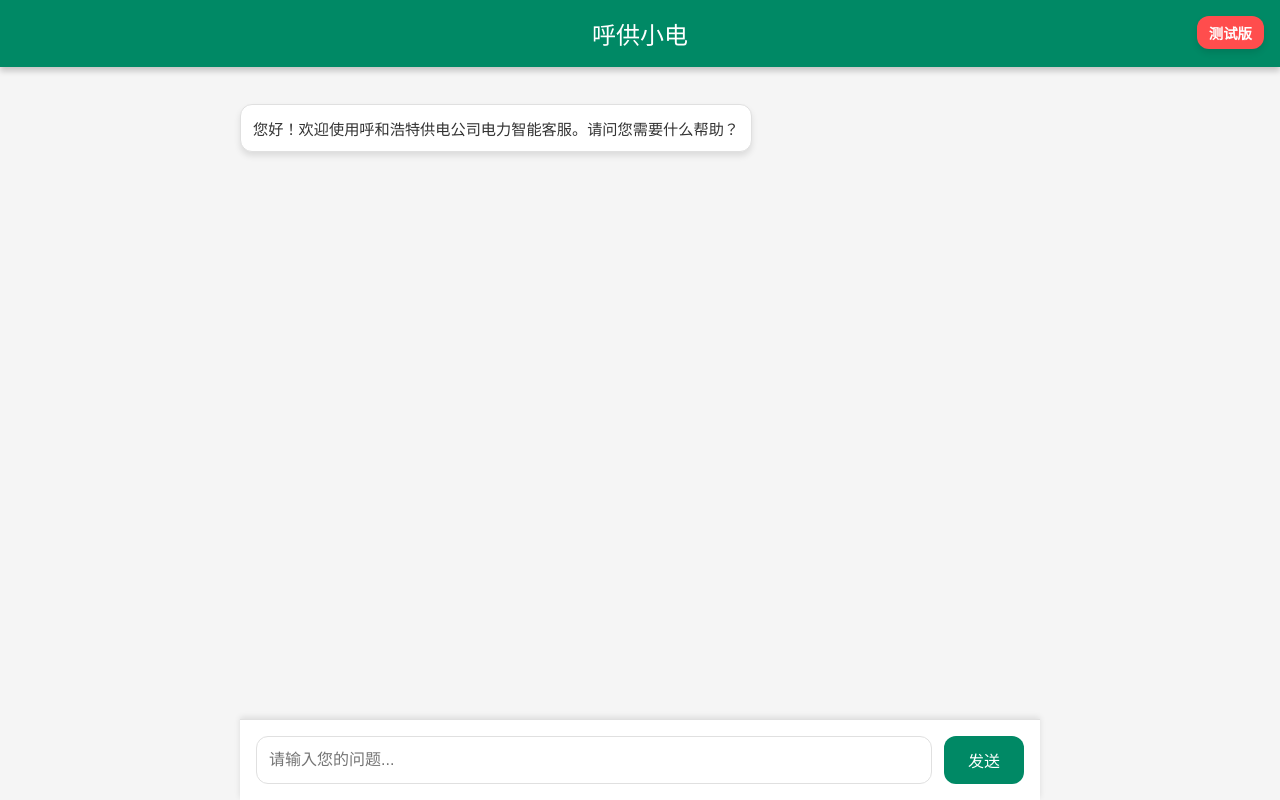
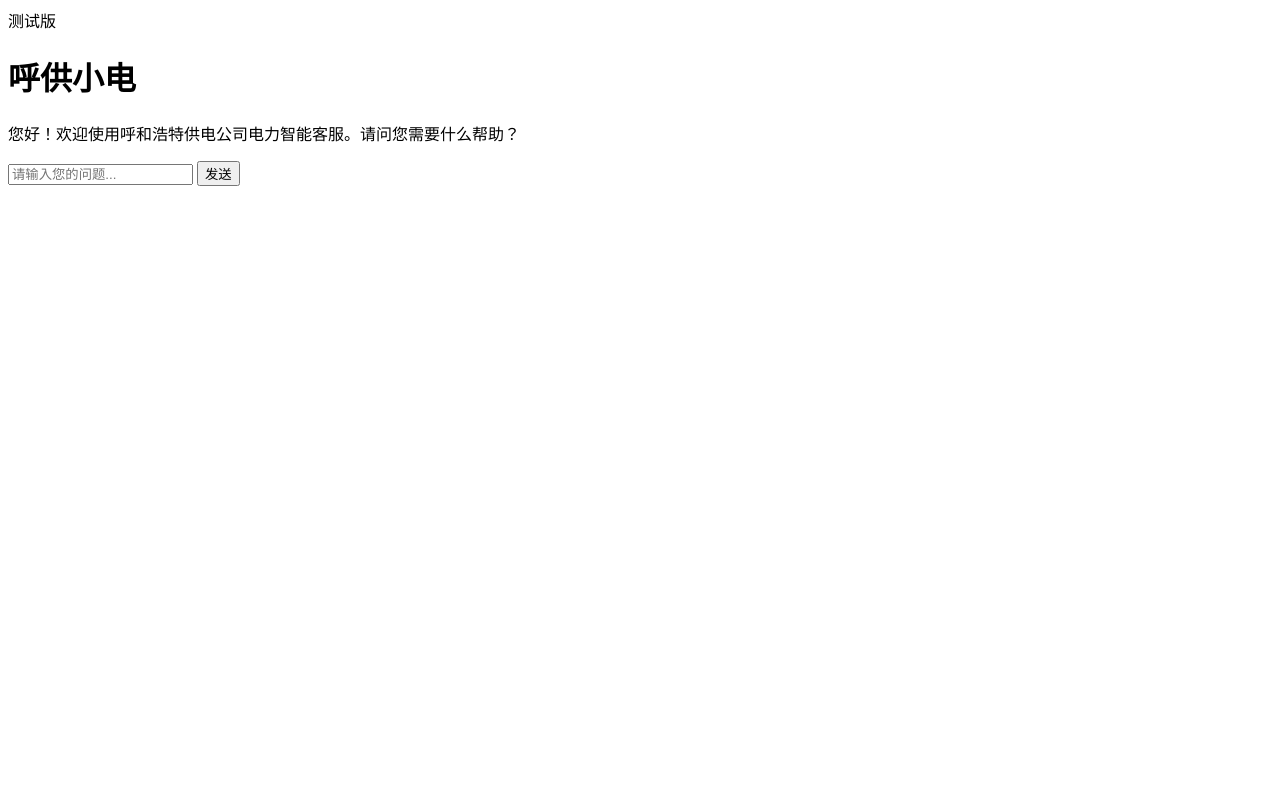
Before and after one commit to jiaruochun/xiaodian, a website: page index.html in a window 1280 px wide. Drawn offline with Linux system fonts and the light colour scheme.

Commit message:
Update index.html

```diff
--- a/index.html
+++ b/index.html
@@ -5,184 +5,7 @@
     <meta name="viewport" content="width=device-width, initial-scale=1.0">
     <title>呼供小电</title>
     <style>
-        /* Material Design 风格 */
-        :root {
-            --primary-color: #008965; /* 主色调 */
-            --secondary-color: #006f4f; /* 次色调 */
-            --background-color: #f5f5f5; /* 背景色 */
-            --surface-color: #ffffff; /* 表面色 */
-            --text-color: #333333; /* 文字颜色 */
-            --text-light-color: #ffffff; /* 浅色文字 */
-            --shadow: 0 4px 6px rgba(0, 0, 0, 0.1); /* 阴影 */
-            --border-radius: 12px; /* 圆角 */
-            --transition: all 0.3s ease; /* 过渡效果 */
-        }
-
-        body {
-            font-family: 'Roboto', Arial, sans-serif; /* 使用 Material Design 推荐的字体 */
-            margin: 0;
-            padding: 0;
-            background-color: var(--background-color);
-            display: flex;
-            flex-direction: column;
-            height: 100vh;
-        }
-
-        header {
-            display: flex;
-            align-items: center;
-            justify-content: center;
-            background-color: var(--primary-color);
-            color: var(--text-light-color);
-            width: 100%;
-            padding: 16px 0;
-            position: fixed;
-            top: 0;
-            z-index: 1000;
-            box-shadow: 0 4px 6px rgba(0, 0, 0, 0.2); /* 更明显的阴影 */
-        }
-
-        header h1 {
-            margin: 0;
-            font-weight: 500; /* 中等字重 */
-            font-size: clamp(1rem, 6vw, 1.5rem); /* 动态调整字体大小 */
-            white-space: nowrap; /* 防止标题换行 */
-            overflow: hidden;
-            text-overflow: ellipsis; /* 标题过长时显示省略号 */
-            max-width: 70%; /* 限制标题宽度 */
-        }
-
-        .beta-tag {
-            position: fixed;
-            top: 16px;
-            right: 16px;
-            background-color: #ff4d4d;
-            color: var(--text-light-color);
-            padding: 6px 12px;
-            border-radius: var(--border-radius);
-            font-size: 0.9em;
-            font-weight: bold;
-            z-index: 1001;
-            box-shadow: var(--shadow);
-        }
-
-        .chat-window {
-            flex: 1;
-            width: 90%;
-            max-width: 800px;
-            margin: 80px auto 100px; /* 增加上下边距 */
-            padding: 16px;
-            overflow-y: auto;
-            display: flex;
-            flex-direction: column;
-        }
-
-        .chat-window p {
-            margin: 8px 0;
-            padding: 12px;
-            border-radius: var(--border-radius);
-            max-width: 80%;
-            word-wrap: break-word;
-            position: relative;
-            font-size: 0.95em;
-            transition: var(--transition);
-        }
-
-        .chat-window .user {
-            background-color: var(--primary-color);
-            color: var(--text-light-color);
-            align-self: flex-end;
-            text-align: left;
-            box-shadow: var(--shadow);
-        }
-
-        .chat-window .bot {
-            background-color: var(--surface-color);
-            color: var(--text-color);
-            align-self: flex-start;
-            text-align: left;
-            border: 1px solid #e0e0e0; /* 添加边框 */
-            box-shadow: var(--shadow);
-        }
-
-        .input-container {
-            display: flex;
-            border-top: 1px solid #e0e0e0;
-            padding: 16px;
-            background-color: var(--surface-color);
-            position: fixed;
-            bottom: 0;
-            width: 100%;
-            max-width: 800px;
-            margin: 0 auto;
-            left: 0;
-            right: 0;
-            box-sizing: border-box;
-            box-shadow: 0 -2px 6px rgba(0, 0, 0, 0.1); /* 顶部阴影 */
-        }
-
-        .input-container input {
-            flex: 1;
-            padding: 12px;
-            border: 1px solid #e0e0e0;
-            border-radius: var(--border-radius);
-            font-size: 1em;
-            outline: none;
-            transition: var(--transition);
-        }
-
-        .input-container input:focus {
-            border-color: var(--primary-color);
-            box-shadow: 0 0 0 2px rgba(0, 137, 101, 0.2); /* 聚焦效果 */
-        }
-
-        .input-container button {
-            margin-left: 12px;
-            padding: 12px 24px;
-            background-color: var(--primary-color);
-            color: var(--text-light-color);
-            border: none;
-            border-radius: var(--border-radius);
-            cursor: pointer;
-            font-size: 1em;
-            font-weight: 500;
-            transition: var(--transition);
-        }
-
-        .input-container button:hover {
-            background-color: var(--secondary-color);
-            transform: translateY(-1px); /* 悬停效果 */
-        }
-
-        /* 滚动条样式 */
-        .chat-window::-webkit-scrollbar {
-            width: 8px;
-        }
-
-        .chat-window::-webkit-scrollbar-thumb {
-            background-color: #cccccc;
-            border-radius: 4px;
-        }
-
-        .chat-window::-webkit-scrollbar-track {
-            background-color: #f1f1f1;
-        }
-
-        /* 动画效果 */
-        @keyframes fadeIn {
-            from {
-                opacity: 0;
-                transform: translateY(10px);
-            }
-            to {
-                opacity: 1;
-                transform: translateY(0);
-            }
-        }
-
-        .chat-window p {
-            animation: fadeIn 0.3s ease;
-        }
+        /* 你的 CSS 样式 */
     </style>
     <link href="https://fonts.googleapis.com/css2?family=Roboto:wght@400;500&display=swap" rel="stylesheet">
 </head>
```
